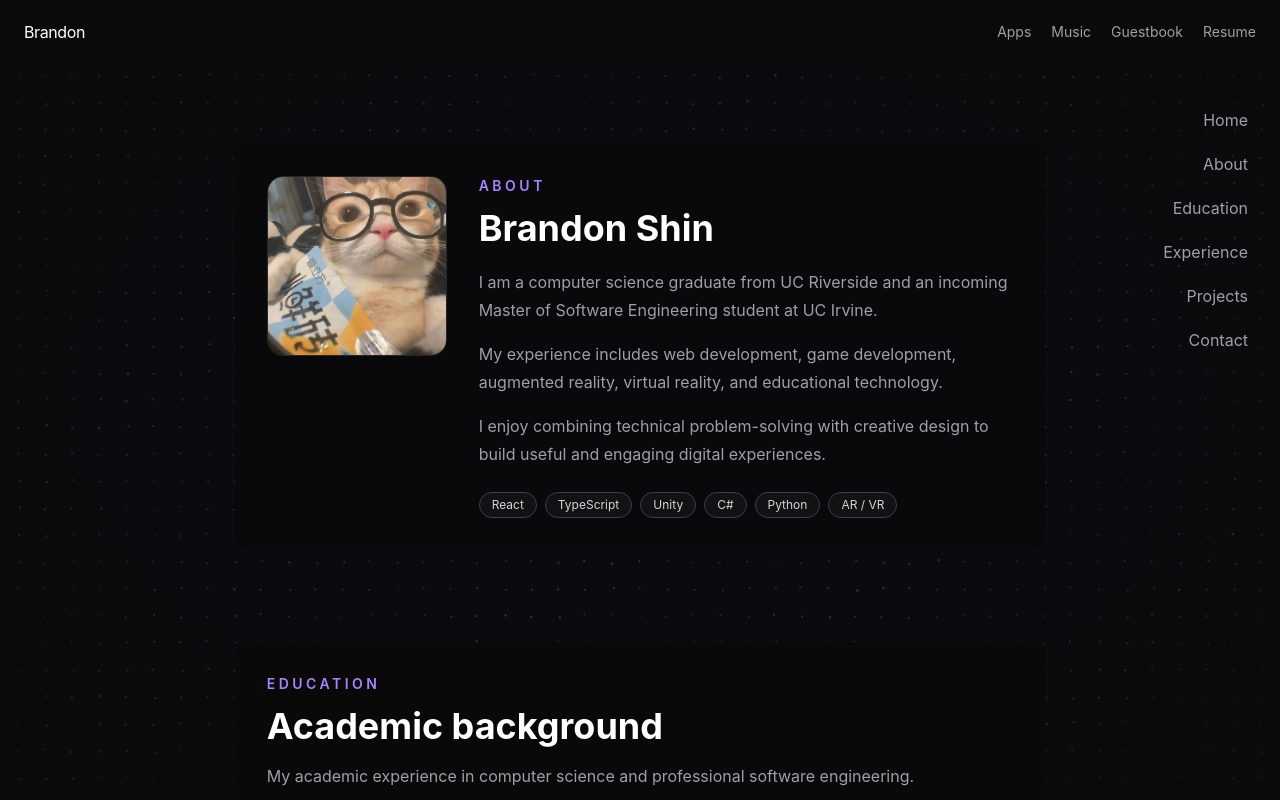
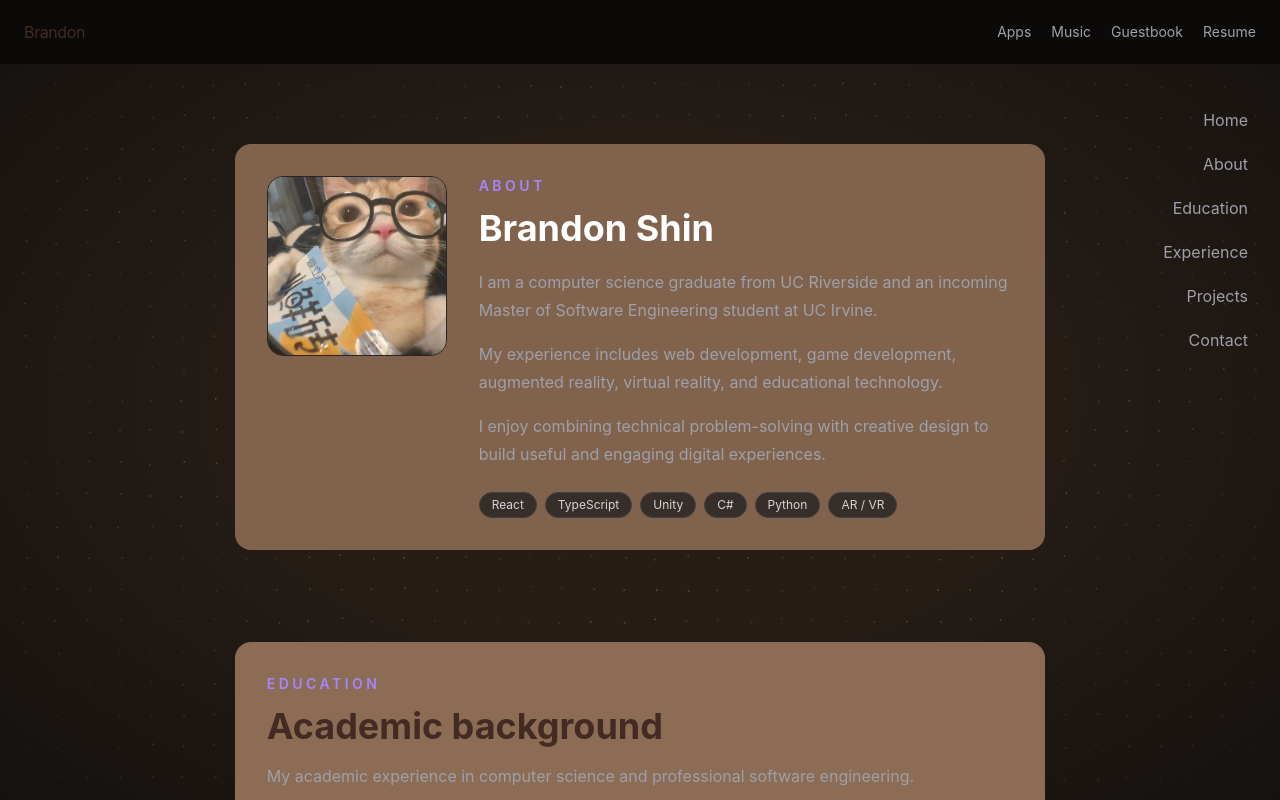
Before and after one commit to Zelocity/BSHIN-Personal-Website, a React (Vite) app: page / in a window 1280 px wide. Shown: the top 800 px of the page. Built offline with nearby package versions, Linux system fonts and the light colour scheme.

Commit message:
warm colors

```diff
--- a/src/App.tsx
+++ b/src/App.tsx
@@ -12,17 +12,17 @@ import Experience from "./components/sections/experience";
 
 function App() {
   return (
-    <div className="min-h-screen text-white">
+    <div className="relative isolate min-h-screen bg-parchment text-ink">
       <Background
-        dotSize={2}
-        gap={25}
-        baseColor="#395254"
-        glowColor="#96e3e2"
-        proximity={80}
-        glowIntensity={0.1}
-        waveSpeed={10}
-        driftAmount={2}
-        driftSpeed={3}
+        dotSize={1.5}
+        gap={30}
+        baseColor="#8f684e"
+        glowColor="#a7472d"
+        proximity={130}
+        glowIntensity={0.45}
+        waveSpeed={0.25}
+        driftAmount={2.5}
+        driftSpeed={0.5}
       />
 
       <div className="relative z-10">
--- a/src/components/layout/background.tsx
+++ b/src/components/layout/background.tsx
@@ -335,7 +335,7 @@ function Background({
         pointer-events-none
         fixed inset-0 z-0
         overflow-hidden
-        bg-[#0b0b0f]
+        bg-parchment
         ${className}
       `}
     >
--- a/src/components/sections/about.tsx
+++ b/src/components/sections/about.tsx
@@ -2,7 +2,7 @@ function About() {
   return (
     <section id="about" className="scroll-mt-16 px-6 py-20">
       <div className="mx-auto grid max-w-7xl grid-cols-12 gap-8">
-        <div className="col-span-12 rounded-2xl bg-zinc-950/80 p-6 backdrop-blur-sm sm:p-8 lg:col-start-3 lg:col-span-8">
+        <div className="col-span-12 rounded-2xl bg-card/90 p-6 backdrop-blur-sm sm:p-8 lg:col-start-3 lg:col-span-8">
           <div className="grid items-start gap-8 md:grid-cols-[180px_minmax(0,1fr)]">
             {/* Profile image */}
             <img
--- a/src/components/sections/education.tsx
+++ b/src/components/sections/education.tsx
@@ -56,7 +56,7 @@ function Education() {
   return (
     <section id="education" className="scroll-mt-16 px-6 py-3">
       <div className="mx-auto grid max-w-7xl grid-cols-12 gap-8">
-        <div className="col-span-12 rounded-2xl bg-zinc-950/80 p-6 backdrop-blur-sm sm:p-8 lg:col-start-3 lg:col-span-8">
+        <div className="col-span-12 rounded-2xl bg-card p-6 backdrop-blur-sm sm:p-8 lg:col-start-3 lg:col-span-8">
           <header>
             <p className="text-sm font-semibold uppercase tracking-[0.25em] text-violet-400">
               Education
--- a/src/index.css
+++ b/src/index.css
@@ -1,4 +1,35 @@
 @import "tailwindcss";
+@import "tailwindcss";
+
+@theme {
+  --color-parchment: #261d16;
+  --color-card: #8c6c54;
+  --color-card-dark: #b99563;
+
+  --color-ink: #432a22;
+  --color-ink-muted: #725344;
+
+  --color-rust: #a7472d;
+  --color-rust-light: #d26b43;
+
+  --color-line: #8f684e;
+}
+
+html {
+  scroll-behavior: smooth;
+  background-color: var(--color-parchment);
+}
+
+body {
+  margin: 0;
+  background-color: var(--color-parchment);
+  color: var(--color-ink);
+}
+
+::selection {
+  background-color: var(--color-rust);
+  color: var(--color-parchment);
+}
 
 html {
   scroll-behavior: smooth;
```
